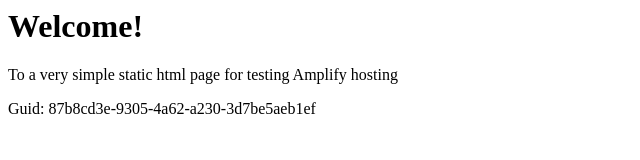
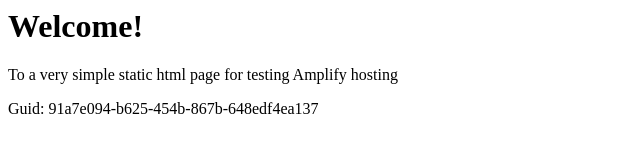
Before and after one commit to aws-aemilia-fra/Github-PR-Commit-Integration-Test-DoNotTouch-GitHubWebhookPushCanaryTest-v1-preprod-eu-central-1, a website: page src/index.html in a window 1280 px wide. Shown: the full height of the page, 0-640 px from the left. Drawn offline with Linux system fonts and the light colour scheme.

Commit message:
commit from integ tests

```diff
--- a/src/index.html
+++ b/src/index.html
@@ -12,6 +12,6 @@
 <body>
     <h1>Welcome!</h1>
     <p>To a very simple static html page for testing Amplify hosting</p>
-    <p>Guid: 87b8cd3e-9305-4a62-a230-3d7be5aeb1ef</p></body>
+    <p>Guid: 91a7e094-b625-454b-867b-648edf4ea137</p></body>
 
 </html>
```
